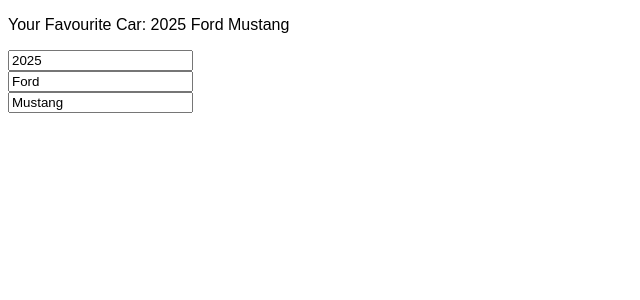
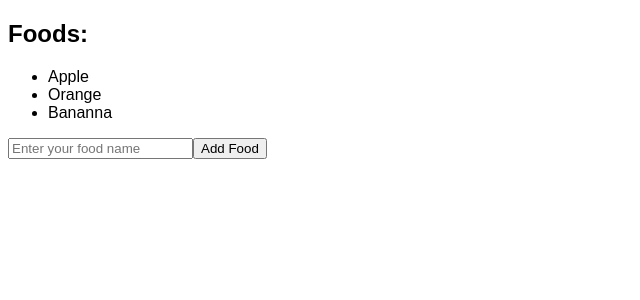
Before and after one commit to DhoniPraneeth/React, a React (Vite) app: page / in a window 1280 px wide. Shown: the top 300 px of the page, without its empty margins (0-640 px from the left). Built offline with nearby package versions, Linux system fonts and the light colour scheme.

Commit message:
updating array of objects

```diff
--- a/src/App.jsx
+++ b/src/App.jsx
@@ -1,8 +1,8 @@
-import Car from "./Car";
+import Foods from "./Foods.jsx";
 
 function App() {
    return (
-      <Car/>
+      <Foods></Foods>
    );
 }
 export default App
--- /dev/null
+++ b/src/Foods.jsx
@@ -0,0 +1,29 @@
+import React,{useState} from 'react';
+function Foods(){
+    const [foods,setFoods]=useState(["Apple","Orange","Bananna"]);
+    function addFood(){
+        const newFood=document.getElementById('add-food').value;
+        document.getElementById('add-food').value="";
+        setFoods(f=>[...foods,newFood]);
+    }
+    function removeFood(index){
+        setFoods(foods.filter((_,i)=>i!=index));
+    }
+    return (
+        <div>
+            <h2>Foods:</h2>
+            <ul>
+                {
+                    foods.map((food,index)=>
+                        <li key={index} onClick={()=>removeFood(index)}>
+                            {food}
+                        </li>
+                    )
+                }
+            </ul>
+            <input type="text" id='add-food' placeholder='Enter your food name'></input>
+            <button onClick={addFood}>Add Food</button>
+        </div>
+    );
+}
+export default Foods;
```
